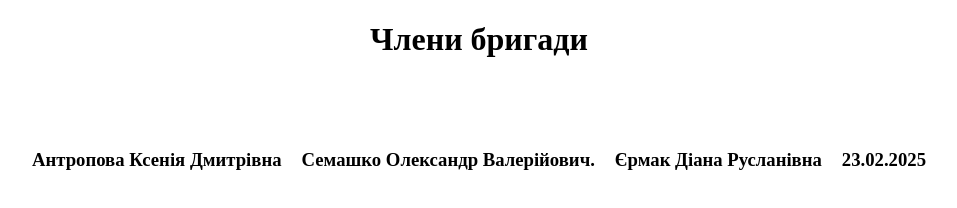
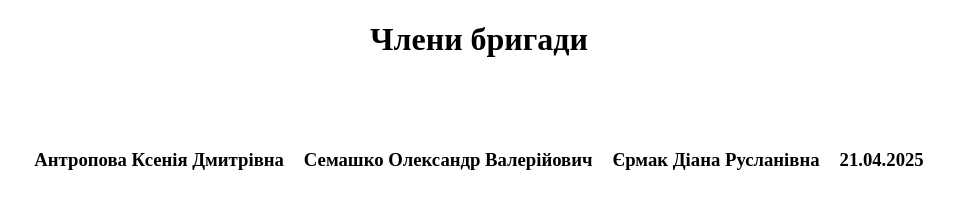
Before and after one commit to konrelityw/lab3_iit, a plain HTML site: page index.html in a window 1280 px wide. Shown: the whole page, without its empty margins (161-1118 px from the left). Drawn offline with Linux system fonts and the light colour scheme.

Commit message:
lab4-5 changes

```diff
--- a/index.html
+++ b/index.html
@@ -11,13 +11,13 @@
         <h3 style="text-align: center">Антропова Ксенія Дмитрівна</h3>
     </div>
     <div>
-        <h3 style="text-align: center">Семашко Олександр Валерійович.</h3>
+        <h3 style="text-align: center">Семашко Олександр Валерійович</h3>
     </div>
     <div>
         <h3 style="text-align: center">Єрмак Діана Русланівна</h3>
     </div>
     <div>
-        <h3 style="text-align: center">23.02.2025</h3>
+        <h3 style="text-align: center">21.04.2025</h3>
     </div>
 </div>
 </body>
```
Also changed, not shown: 1 other file.
